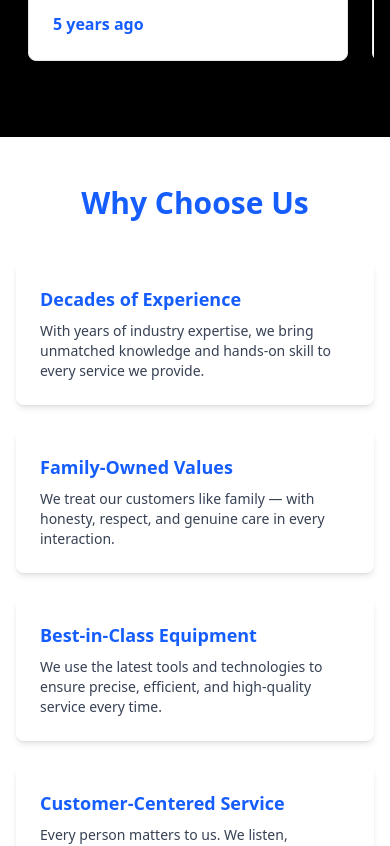
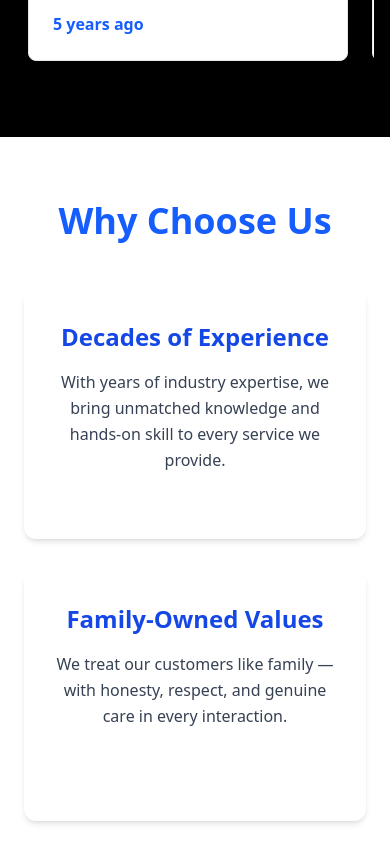
Before and after one commit to STharshan/mehran-garage, a React (Vite) app: page / in a window 390 px wide. Shown: the part 2940-3786 px from the top of the page. Built offline with nearby package versions, Linux system fonts and the light colour scheme.

Commit message:
fix issue

```diff
--- a/src/components/AirCondition/AirConditionAbout.jsx
+++ b/src/components/AirCondition/AirConditionAbout.jsx
@@ -1,8 +1,11 @@
 import React from 'react';
 
-export default function AirConditonAbout() {
+export default function MotAbout() {
   return (
-    <section className="bg-gradient-to-b from-blue-100 via-white to-blue-100 py-16 px-4">
+    <section
+      className="py-16 px-4"
+      style={{ backgroundColor: "#D7E7FE" }} // Applied your uploaded bg color
+    >
       <div className="max-w-3xl mx-auto text-center">
         <h2 className="text-3xl font-bold text-gray-900 mb-6">
           About Mehran Garages
--- a/src/components/AirCondition/AirConditionService.jsx
+++ b/src/components/AirCondition/AirConditionService.jsx
@@ -1,11 +1,11 @@
-import React from 'react';
-import { CheckCircle, Snowflake, Wind } from 'lucide-react'; // better suited icons
+import React from "react";
+import { CheckCircle, Snowflake, Wind } from "lucide-react";
 
 const services = [
   {
     title: "Standard Air Con Re-Gas",
     subtitle: "For vehicles manufactured before 2017 using R134a gas",
-    icon: Snowflake, // ❄️ Cooling icon
+    icon: Snowflake,
     features: [
       "Refrigerant refill & top-up",
       "Pressure & temperature checks",
@@ -20,7 +20,7 @@ const services = [
   {
     title: "New Generation Air Con Re-Gas",
     subtitle: "For vehicles manufactured after 2017 using R1234yf gas",
-    icon: Wind, // 🌬️ Fresh air flow icon
+    icon: Wind,
     features: [
       "Advanced refrigerant refill & calibration",
       "Full system pressure & leak testing",
@@ -36,7 +36,7 @@ const services = [
 
 export default function AirConditionServices() {
   return (
-    <section className="bg-gradient-to-b from-white via-blue-50 to-rose-50 py-20 px-6">
+    <section className="bg-white py-20 px-6">
       <div className="max-w-7xl mx-auto text-center">
         {/* Title */}
         <h2 className="text-4xl font-extrabold text-gray-900 mb-12">
@@ -64,7 +64,7 @@ export default function AirConditionServices() {
             return (
               <div
                 key={index}
-                className="bg-white rounded-xl p-10 text-left shadow-md
+                className="bg-blue-50 rounded-xl p-10 text-left shadow-md
                            transform transition-all duration-300 ease-in-out
                            hover:scale-105 hover:shadow-[0_0_25px_5px_rgba(59,130,246,0.4)]"
               >
--- a/src/components/Brake/BrakeAbout.jsx
+++ b/src/components/Brake/BrakeAbout.jsx
@@ -1,8 +1,11 @@
 import React from 'react';
 
-export default function BrakeAbout() {
+export default function MotAbout() {
   return (
-    <section className="bg-gradient-to-b from-blue-100 via-white to-blue-100 py-16 px-4">
+    <section
+      className="py-16 px-4"
+      style={{ backgroundColor: "#D7E7FE" }} // Applied your uploaded bg color
+    >
       <div className="max-w-3xl mx-auto text-center">
         <h2 className="text-3xl font-bold text-gray-900 mb-6">
           About Mehran Garages
--- a/src/components/Clutch/ClutchAbout.jsx
+++ b/src/components/Clutch/ClutchAbout.jsx
@@ -1,8 +1,11 @@
 import React from 'react';
 
-export default function ClutchAbout() {
+export default function MotAbout() {
   return (
-    <section className="bg-gradient-to-b from-blue-100 via-white to-blue-100 py-16 px-4">
+    <section
+      className="py-16 px-4"
+      style={{ backgroundColor: "#D7E7FE" }} // Applied your uploaded bg color
+    >
       <div className="max-w-3xl mx-auto text-center">
         <h2 className="text-3xl font-bold text-gray-900 mb-6">
           About Mehran Garages
--- a/src/components/Diagnostics/DiagnosticsAbout.jsx
+++ b/src/components/Diagnostics/DiagnosticsAbout.jsx
@@ -1,8 +1,11 @@
 import React from 'react';
 
-export default function DiagnosticsAbout() {
+export default function MotAbout() {
   return (
-    <section className="bg-gradient-to-b from-blue-100 via-white to-blue-100 py-16 px-4">
+    <section
+      className="py-16 px-4"
+      style={{ backgroundColor: "#D7E7FE" }} // Applied your uploaded bg color
+    >
       <div className="max-w-3xl mx-auto text-center">
         <h2 className="text-3xl font-bold text-gray-900 mb-6">
           About Mehran Garages
--- a/src/components/Home/WhyChoose.jsx
+++ b/src/components/Home/WhyChoose.jsx
@@ -1,37 +1,42 @@
-import React, { useEffect } from 'react';
-import AOS from 'aos';
-import 'aos/dist/aos.css'; // Import AOS styles
+import React, { useEffect } from "react";
+import AOS from "aos";
+import "aos/dist/aos.css"; // Import AOS styles
 
 const features = [
   {
     title: "Decades of Experience",
-    description: "With years of industry expertise, we bring unmatched knowledge and hands-on skill to every service we provide."
+    description:
+      "With years of industry expertise, we bring unmatched knowledge and hands-on skill to every service we provide.",
   },
   {
     title: "Family-Owned Values",
-    description: "We treat our customers like family — with honesty, respect, and genuine care in every interaction."
+    description:
+      "We treat our customers like family — with honesty, respect, and genuine care in every interaction.",
   },
   {
     title: "Best-in-Class Equipment",
-    description: "We use the latest tools and technologies to ensure precise, efficient, and high-quality service every time."
+    description:
+      "We use the latest tools and technologies to ensure precise, efficient, and high-quality service every time.",
   },
   {
     title: "Customer-Centered Service",
-    description: "Every person matters to us. We listen, understand, and go above and beyond to meet your needs."
+    description:
+      "Every person matters to us. We listen, understand, and go above and beyond to meet your needs.",
   },
   {
     title: "Transparent & Trustworthy",
-    description: "No hidden fees, no surprises. Just honest advice, fair pricing, and dependable service."
+    description:
+      "No hidden fees, no surprises. Just honest advice, fair pricing, and dependable service.",
   },
   {
     title: "Proven Customer Satisfaction",
-    description: "Our loyal customers and glowing reviews are a testament to the quality and consistency we deliver."
+    description:
+      "Our loyal customers and glowing reviews are a testament to the quality and consistency we deliver.",
   },
 ];
 
 export default function WhyChooseUs() {
   useEffect(() => {
-    // Initialize AOS when the component mounts
     AOS.init({
       duration: 1000,
       easing: "ease-out-cubic",
@@ -41,31 +46,31 @@ export default function WhyChooseUs() {
   }, []);
 
   return (
-    <section className="py-12 px-4">
+    <section className="py-16 px-6">
       <h2
-        className="text-3xl font-bold text-blue-600 text-center mb-10"
+        className="text-4xl font-extrabold text-blue-600 text-center mb-12"
         data-aos="fade-up"
       >
         Why Choose Us
       </h2>
 
-      <div className="grid grid-cols-1 sm:grid-cols-2 lg:grid-cols-3 gap-6 max-w-7xl mx-auto">
+      <div className="grid grid-cols-1 sm:grid-cols-2 lg:grid-cols-3 gap-8 max-w-7xl mx-auto">
         {features.map((feature, index) => (
           <div
             key={index}
-            className="bg-white rounded-lg p-6 shadow-md
-            transition-all duration-300 ease-in-out
-            hover:scale-105
-            hover:shadow-[0_0_25px_5px_rgba(59,130,246,0.7)]
-            active:scale-95
-            active:shadow-[0_0_30px_6px_rgba(59,130,246,0.9)]"
+            className="bg-white rounded-xl p-8 shadow-md min-h-[250px] md:min-h-[280px]
+                       transition-all duration-300 ease-in-out
+                       hover:scale-105 hover:shadow-[0_0_25px_5px_rgba(59,130,246,0.5)]
+                       active:scale-95 active:shadow-[0_0_30px_6px_rgba(59,130,246,0.7)]"
             data-aos="fade-up"
             data-aos-delay={index * 100}
           >
-            <h3 className="text-blue-600 font-semibold text-lg mb-2">
+            <h3 className="text-blue-700 font-bold text-2xl mb-4 text-center">
               {feature.title}
             </h3>
-            <p className="text-gray-700 text-sm">{feature.description}</p>
+            <p className="text-gray-700 text-base md:text-lg leading-relaxed text-center">
+              {feature.description}
+            </p>
           </div>
         ))}
       </div>
--- a/src/components/Mot/MotAbout.jsx
+++ b/src/components/Mot/MotAbout.jsx
@@ -2,7 +2,10 @@ import React from 'react';
 
 export default function MotAbout() {
   return (
-    <section className="bg-gradient-to-b from-blue-100 via-white to-blue-100 py-16 px-4">
+    <section
+      className="py-16 px-4"
+      style={{ backgroundColor: "#D7E7FE" }} // Applied your uploaded bg color
+    >
       <div className="max-w-3xl mx-auto text-center">
         <h2 className="text-3xl font-bold text-gray-900 mb-6">
           About Mehran Garages
--- a/src/components/Suspension/SuspensionAbout.jsx
+++ b/src/components/Suspension/SuspensionAbout.jsx
@@ -1,8 +1,11 @@
 import React from 'react';
 
-export default function SuspensionAbout() {
+export default function MotAbout() {
   return (
-    <section className="bg-gradient-to-b from-blue-100 via-white to-blue-100 py-16 px-4">
+    <section
+      className="py-16 px-4"
+      style={{ backgroundColor: "#D7E7FE" }} // Applied your uploaded bg color
+    >
       <div className="max-w-3xl mx-auto text-center">
         <h2 className="text-3xl font-bold text-gray-900 mb-6">
           About Mehran Garages
--- a/src/components/Timing/TimingAbout.jsx
+++ b/src/components/Timing/TimingAbout.jsx
@@ -1,8 +1,11 @@
 import React from 'react';
 
-export default function TimingAbout() {
+export default function MotAbout() {
   return (
-    <section className="bg-gradient-to-b from-blue-100 via-white to-gray-200 py-16 px-4">
+    <section
+      className="py-16 px-4"
+      style={{ backgroundColor: "#D7E7FE" }} // Applied your uploaded bg color
+    >
       <div className="max-w-3xl mx-auto text-center">
         <h2 className="text-3xl font-bold text-gray-900 mb-6">
           About Mehran Garages
--- a/src/components/Tyre/TyreAbout.jsx
+++ b/src/components/Tyre/TyreAbout.jsx
@@ -1,8 +1,11 @@
 import React from 'react';
 
-export default function TyreAbout() {
+export default function MotAbout() {
   return (
-    <section className="bg-gradient-to-b from-blue-100 via-white to-blue-100 py-16 px-4">
+    <section
+      className="py-16 px-4"
+      style={{ backgroundColor: "#D7E7FE" }} // Applied your uploaded bg color
+    >
       <div className="max-w-3xl mx-auto text-center">
         <h2 className="text-3xl font-bold text-gray-900 mb-6">
           About Mehran Garages
--- a/src/components/Vehicle/VehicleAbout.jsx
+++ b/src/components/Vehicle/VehicleAbout.jsx
@@ -1,8 +1,11 @@
 import React from 'react';
 
-export default function VehicleAbout() {
+export default function MotAbout() {
   return (
-    <section className="bg-gradient-to-b from-blue-100 via-white to-blue-100 py-16 px-4">
+    <section
+      className="py-16 px-4"
+      style={{ backgroundColor: "#D7E7FE" }} // Applied your uploaded bg color
+    >
       <div className="max-w-3xl mx-auto text-center">
         <h2 className="text-3xl font-bold text-gray-900 mb-6">
           About Mehran Garages
```
